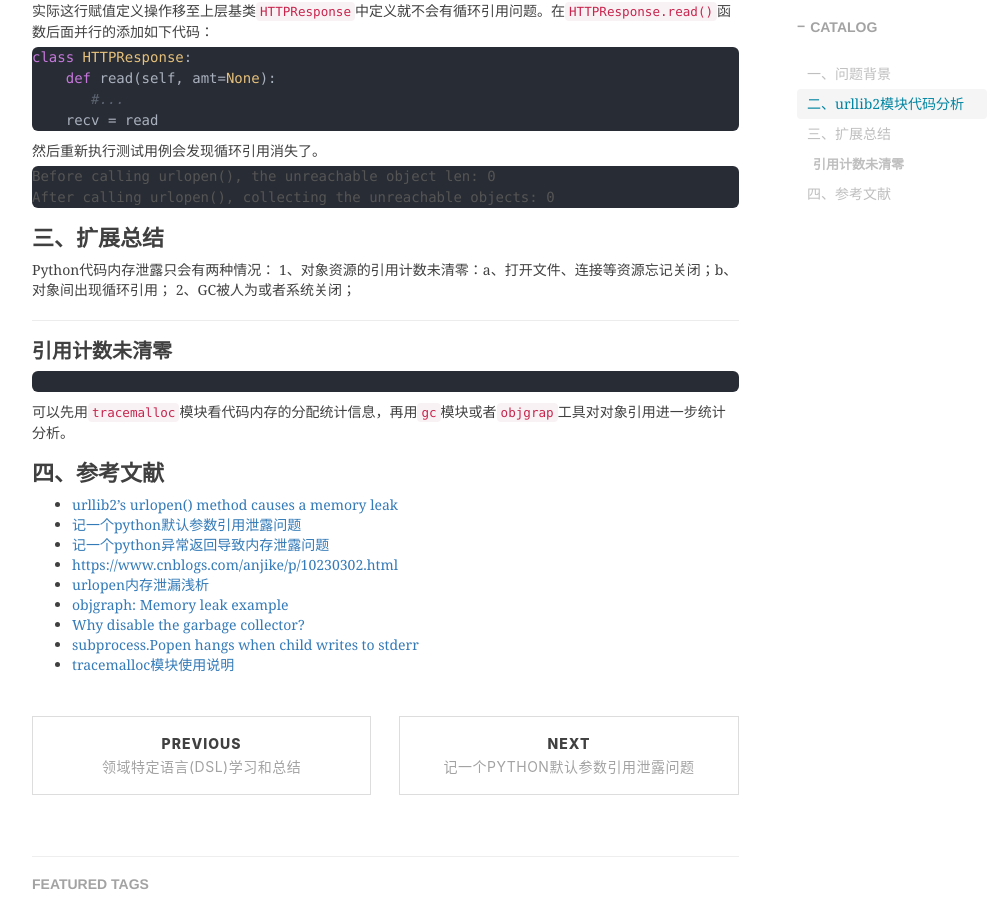
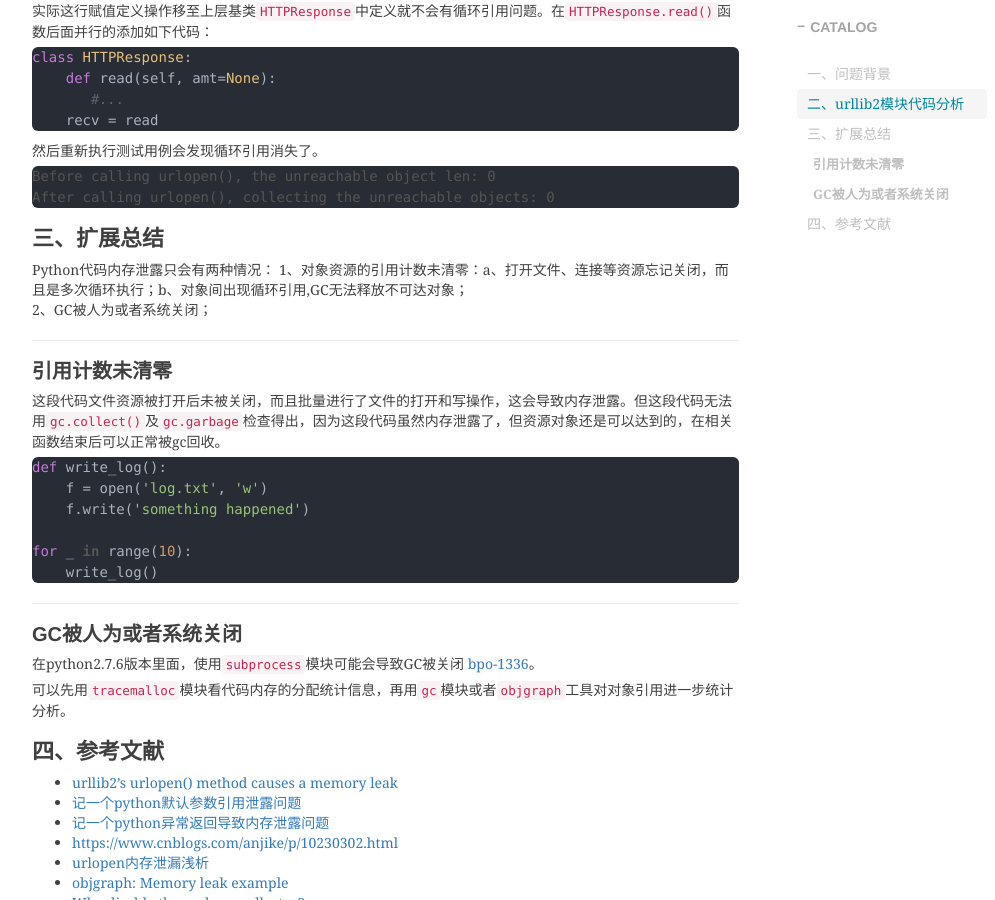
Before and after one commit to shihai1991/shihai1991.github.io, a Jekyll site: the page built from _posts/2023-02-23-urllib内存泄露问题分析.md, in a window 1280 px wide and 900 px high, scrolled down 2869 px. Shown: the whole window, without its empty margins (233-1228 px from the left). Built offline with Jekyll 4.4.1, drawn with Linux system fonts in a browser that asks for light colours; nearby versions of some CDN libraries; comment, search, counter and statistics services are not loaded.

Commit message:
update blog

````diff
--- a/_posts/2023-02-23-urllib内存泄露问题分析.md
+++ b/_posts/2023-02-23-urllib内存泄露问题分析.md
@@ -116,14 +116,24 @@ After calling urlopen(), collecting the unreachable objects: 0
 
 # 三、扩展总结
 Python代码内存泄露只会有两种情况：
-1、对象资源的引用计数未清零：a、打开文件、连接等资源忘记关闭；b、对象间出现循环引用；
+1、对象资源的引用计数未清零：a、打开文件、连接等资源忘记关闭，而且是多次循环执行；b、对象间出现循环引用,GC无法释放不可达对象；
 2、GC被人为或者系统关闭；
 
 ## 引用计数未清零
+这段代码文件资源被打开后未被关闭，而且批量进行了文件的打开和写操作，这会导致内存泄露。但这段代码无法用`gc.collect()`及`gc.garbage`检查得出，因为这段代码虽然内存泄露了，但资源对象还是可以达到的，在相关函数结束后可以正常被gc回收。
 ```python
+def write_log():
+    f = open('log.txt', 'w')
+    f.write('something happened')
 
+for _ in range(10):
+    write_log()
 ```
-可以先用`tracemalloc`模块看代码内存的分配统计信息，再用`gc`模块或者`objgrap`工具对对象引用进一步统计分析。
+
+## GC被人为或者系统关闭
+在python2.7.6版本里面，使用`subprocess`模块可能会导致GC被关闭 [bpo-1336](https://bugs.python.org/issue1336)。
+
+可以先用`tracemalloc`模块看代码内存的分配统计信息，再用`gc`模块或者`objgraph`工具对对象引用进一步统计分析。
 
 # 四、参考文献
 - [urllib2's urlopen() method causes a memory leak](https://github.com/python/cpython/issues/42012)
````
